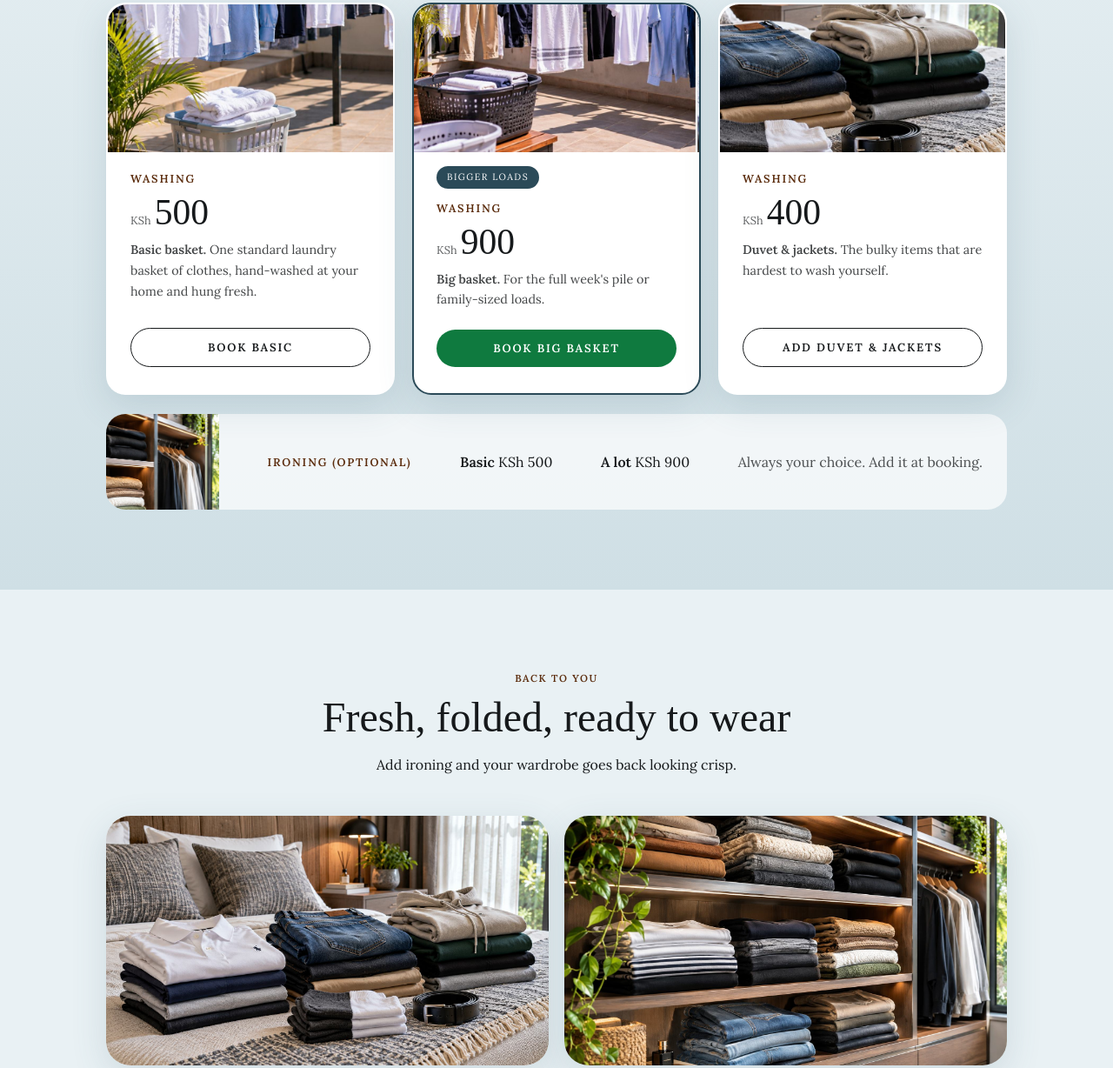
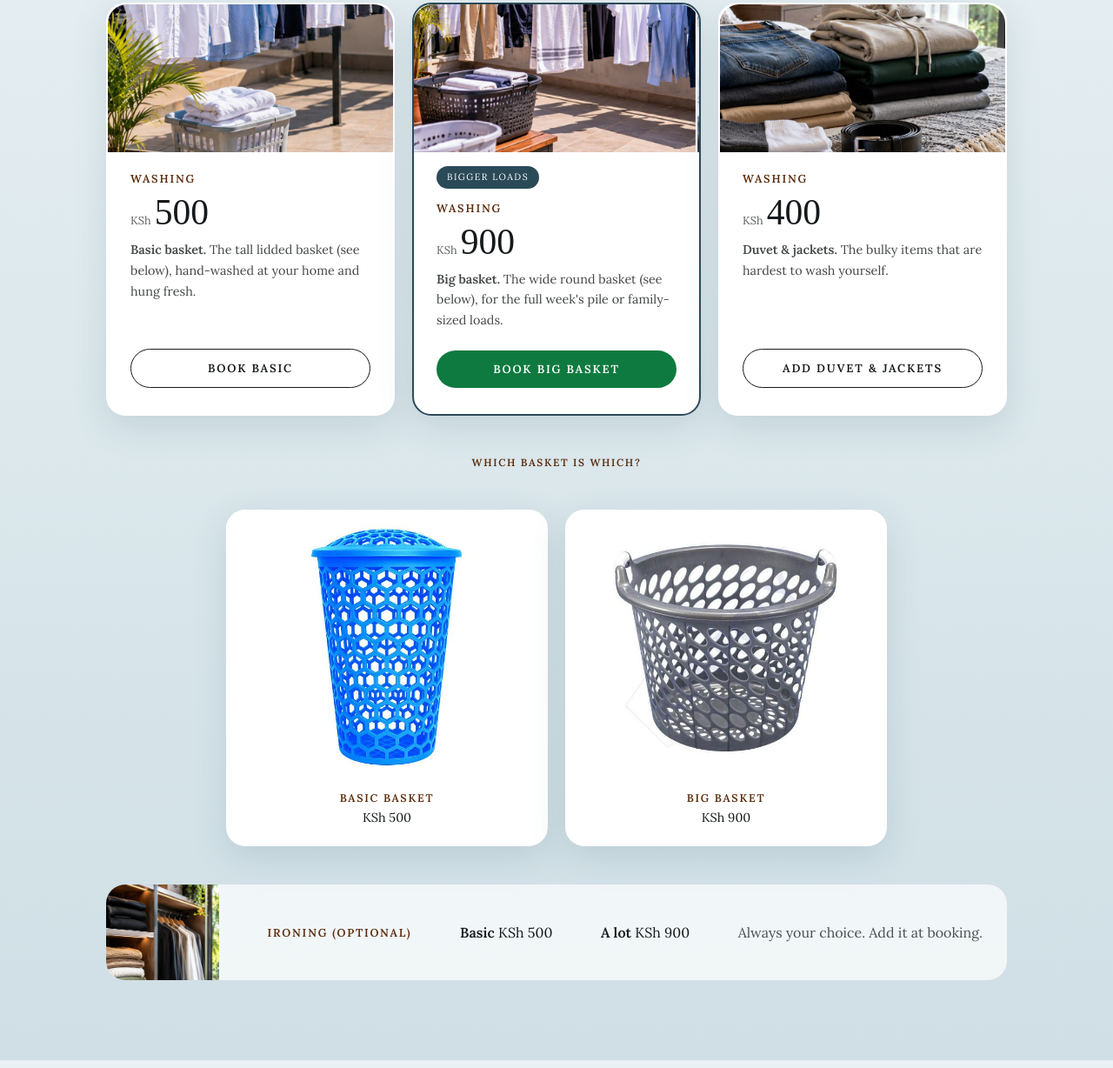
Before and after one commit to FORYT0/Duds-Bubbles, a plain HTML site: page index.html in a window 1280 px wide. Shown: the part 2677-3905 px from the top of the page at 87% size. Drawn offline with Linux system fonts and the light colour scheme; a web font is replaced by a local one.

Commit message:
Show basic and big baskets

```diff
--- a/index.html
+++ b/index.html
@@ -115,6 +115,13 @@ h2{font-family:'Rozha One',serif;font-weight:400;font-size:clamp(2rem,4.6vw,3rem
 .rv .stars{color:#c88a14;letter-spacing:2px;font-size:.9rem;margin-bottom:8px}
 .areas{display:flex;flex-wrap:wrap;gap:8px;justify-content:center;max-width:820px;margin:0 auto 40px}
 .areas span{background:#fff;border-radius:999px;padding:7px 16px;font-size:.8rem;box-shadow:0 4px 14px rgba(60,100,120,.1)}
+/* basket guide */
+.bk{display:grid;grid-template-columns:1fr 1fr;gap:20px;max-width:760px;margin:44px auto 0}
+.bk figure{background:#fff;border-radius:var(--r);overflow:hidden;box-shadow:var(--shadow);text-align:center}
+.bk img{width:100%;height:auto;display:block}
+.bk figcaption{padding:4px 16px 20px;font-size:.9rem}.bk figcaption b{display:block;font-size:.78rem;color:var(--brown);letter-spacing:.14em;text-transform:uppercase;margin-bottom:2px}
+.bkh{text-align:center;font-size:.74rem;font-weight:600;color:var(--brown);margin-top:44px;letter-spacing:.14em;text-transform:uppercase}
+@media(max-width:560px){.bk{grid-template-columns:1fr 1fr;gap:12px}.bk figcaption{font-size:.8rem;padding:2px 10px 16px}}
 /* booking */
 .book{display:grid;grid-template-columns:1.25fr .75fr;gap:22px;align-items:start}
 form{background:#fff;border-radius:28px;padding:34px;box-shadow:var(--shadow)}
@@ -246,11 +253,16 @@ footer img{width:54px;border-radius:50%;margin:0 auto 10px}
     <h2 class="reveal">Simple, honest rates</h2>
     <p class="sub reveal">No hidden fees. Pay for what you need. Not sure which basket? Choose one and we'll confirm on WhatsApp.</p>
     <div class="pgrid">
-      <div class="pc reveal"><img src="assets/card-basic.jpg" alt="A laundry basket of fresh towels on a sunny rooftop" loading="lazy" width="840" height="630"><h3 class="caps">Washing</h3><div class="price"><small>KSh</small>500</div><p><b>Basic basket.</b> One standard laundry basket of clothes, hand-washed at your home and hung fresh.</p><a class="btn ghost caps" href="#book" data-pick="basic">Book basic</a></div>
-      <div class="pc feat reveal"><img src="assets/card-big.jpg" alt="Baskets of laundry beside a rooftop clothesline" loading="lazy" width="840" height="630"><span class="tag caps">Bigger loads</span><h3 class="caps">Washing</h3><div class="price"><small>KSh</small>900</div><p><b>Big basket.</b> For the full week's pile or family-sized loads.</p><a class="btn caps" href="#book" data-pick="big">Book big basket</a></div>
+      <div class="pc reveal"><img src="assets/card-basic.jpg" alt="A laundry basket of fresh towels on a sunny rooftop" loading="lazy" width="840" height="630"><h3 class="caps">Washing</h3><div class="price"><small>KSh</small>500</div><p><b>Basic basket.</b> The tall lidded basket (see below), hand-washed at your home and hung fresh.</p><a class="btn ghost caps" href="#book" data-pick="basic">Book basic</a></div>
+      <div class="pc feat reveal"><img src="assets/card-big.jpg" alt="Baskets of laundry beside a rooftop clothesline" loading="lazy" width="840" height="630"><span class="tag caps">Bigger loads</span><h3 class="caps">Washing</h3><div class="price"><small>KSh</small>900</div><p><b>Big basket.</b> The wide round basket (see below), for the full week's pile or family-sized loads.</p><a class="btn caps" href="#book" data-pick="big">Book big basket</a></div>
       <div class="pc reveal"><img src="assets/card-duvet.jpg" alt="Neatly folded hoodies, jeans and sweaters on a bed" loading="lazy" width="840" height="630"><h3 class="caps">Washing</h3><div class="price"><small>KSh</small>400</div><p><b>Duvet &amp; jackets.</b> The bulky items that are hardest to wash yourself.</p><a class="btn ghost caps" href="#book" data-pick="duvet">Add duvet &amp; jackets</a></div>
     </div>
-    <div class="ironbox reveal">
+    <p class="bkh reveal">Which basket is which?</p>
+    <div class="bk reveal">
+      <figure><img src="assets/basket-basic.jpg" alt="Basic basket: a tall blue lidded plastic laundry basket" loading="lazy" width="700" height="600"><figcaption><b>Basic basket</b>KSh 500</figcaption></figure>
+      <figure><img src="assets/basket-big.jpg" alt="Big basket: a wide round grey plastic laundry basket with handles" loading="lazy" width="700" height="600"><figcaption><b>Big basket</b>KSh 900</figcaption></figure>
+    </div>
+    <div class="ironbox reveal" style="margin-top:44px">
       <img src="assets/iron-shirts.jpg" alt="Crisp shirts hanging in a wardrobe" loading="lazy" width="620" height="620">
       <h3 class="caps">Ironing (optional)</h3>
       <span><b>Basic</b> KSh 500</span><span><b>A lot</b> KSh 900</span>
@@ -340,7 +352,7 @@ footer img{width:54px;border-radius:50%;margin:0 auto 10px}
     <p class="sub reveal">Still unsure? Just message us.</p>
     <div class="faq reveal">
       <details><summary>How does booking work?</summary><p>Choose your basket, day and estate above and tap Send on WhatsApp. We reply to confirm your slot. You can also just DM us on Instagram or WhatsApp.</p></details>
-      <details><summary>Which basket should I choose?</summary><p>A basket is a standard laundry basket of clothes. Basic suits one regular load, Big basket is for a larger pile. If you're not sure, pick one, or send us a photo of your laundry on WhatsApp and we'll tell you which fits.</p></details>
+      <details><summary>Which basket should I choose?</summary><p>Basic basket is the tall lidded basket and Big basket is the wide round one with handles. You'll see both pictured in the pricing section. Basic suits one regular load, Big basket a larger pile. If you're not sure, pick one, or send us a photo of your laundry on WhatsApp and we'll tell you which fits.</p></details>
       <details><summary>Is ironing included?</summary><p>No. Ironing is optional and priced separately: Basic KSh 500 or A lot KSh 900. Add it when you want crisp clothes, skip it when you don't.</p></details>
       <details><summary>Where do you work?</summary><p>We serve homes along Thika Road, Nairobi. Enter your estate when you book and we'll confirm we can reach you.</p></details>
       <details><summary>When are you available?</summary><p>Monday to Friday 11 AM to 2 PM, Saturday 9 AM to 4 PM and Sunday 8 AM to 3 PM.</p></details>
```
Also changed, not shown: assets/basket-basic.jpg (added), assets/basket-big.jpg (added).
